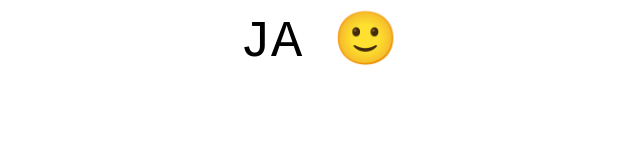
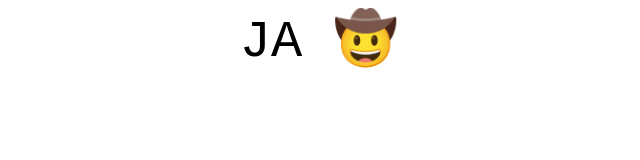
Before and after one commit to mookid8000/vippedag, a plain HTML site: page index.html in a window 1280 px wide. Shown: the whole page, without its empty margins (321-961 px from the left). Drawn offline with Linux system fonts and the light colour scheme.

Commit message:
like this

```diff
--- a/index.html
+++ b/index.html
@@ -12,7 +12,7 @@
 		let yes = new Date().getDay() === vippedag;
 		let div = document.getElementById("erdet");
 
-		div.innerHTML = yes ? "JA 🙂" : "NEJ 😐";
+		div.innerHTML = yes ? "JA 🤠" : "NEJ 😐";
 	}
 
 	window.addEventListener('load', function() {
```
